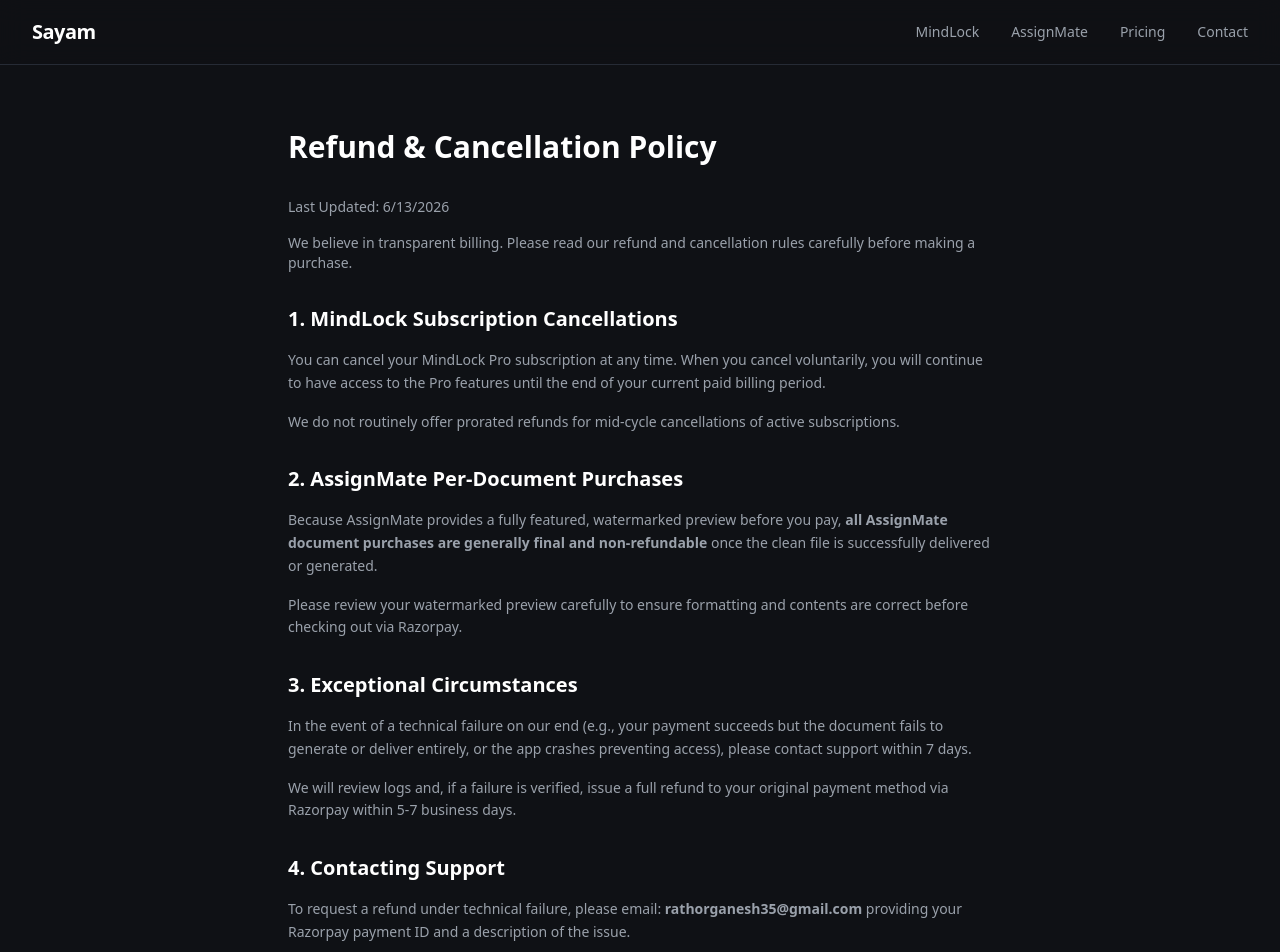
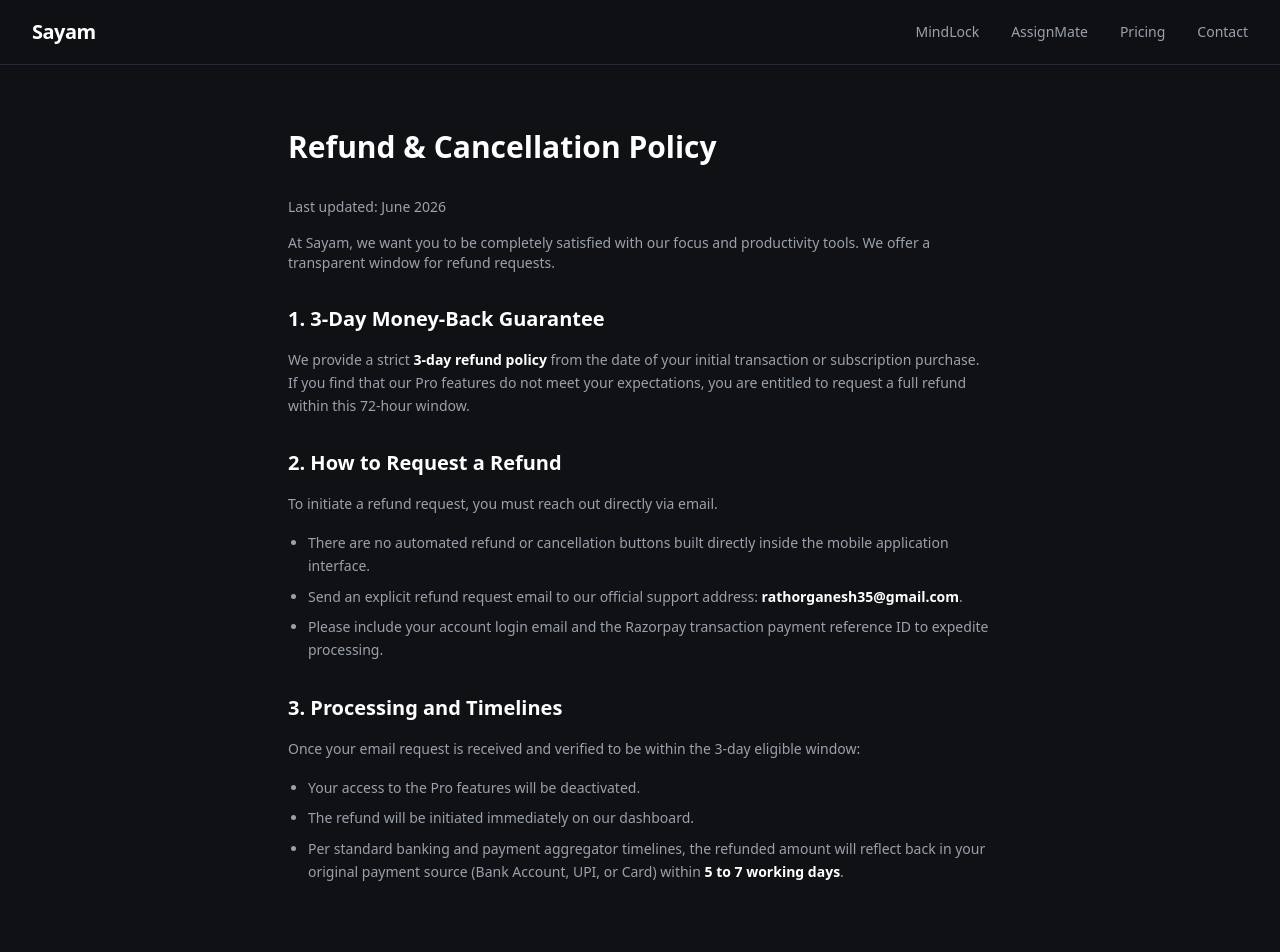
Before and after one commit to Ganeshrath/sus-production, a React (Vite) app: page /refund in a window 1280 px wide. Shown: the top 952 px of the page. Built offline with nearby package versions, Linux system fonts and the light colour scheme.

Commit message:
feat: add shipping policy and update site information
- Introduce a new Shipping & Delivery page
- Update operator name and contact details
- Refresh legal policy timestamps and refund terms

```diff
--- a/src/App.tsx
+++ b/src/App.tsx
@@ -13,6 +13,7 @@
 import Privacy from './pages/Privacy';
 import Terms from './pages/Terms';
 import Refund from './pages/Refund';
+import Shipping from './pages/Shipping';
 
 export default function App() {
   return (
@@ -27,6 +28,7 @@
           <Route path="privacy" element={<Privacy />} />
           <Route path="terms" element={<Terms />} />
           <Route path="refund" element={<Refund />} />
+          <Route path="shipping-and-delivery" element={<Shipping />} />
         </Route>
       </Routes>
     </BrowserRouter>
--- a/src/components/Layout.tsx
+++ b/src/components/Layout.tsx
@@ -145,6 +145,9 @@
                 <li>
                   <Link to="/refund" className="text-sm text-muted transition-colors hover:text-primary">Refund & Cancellation</Link>
                 </li>
+                <li>
+                  <Link to="/shipping-and-delivery" className="text-sm text-muted transition-colors hover:text-primary">Shipping & Delivery</Link>
+                </li>
               </ul>
             </div>
             <div>
@@ -158,7 +161,7 @@
           </div>
           <div className="mt-12 border-t border-border pt-8 text-center md:flex md:items-center md:justify-between md:text-left">
             <p className="text-sm text-muted">
-              &copy; {new Date().getFullYear()} Ganesh Rathore. All rights reserved.
+              &copy; 2026 Ganesh Rathor. All rights reserved.
             </p>
           </div>
         </div>
--- a/src/pages/Privacy.tsx
+++ b/src/pages/Privacy.tsx
@@ -11,8 +11,8 @@
         <h1 className="text-3xl font-bold text-white mb-8">Privacy Policy</h1>
 
         <div className="text-muted text-sm mb-8 space-y-4">
-          <p>Last Updated: {new Date().toLocaleDateString()}</p>
-          <p>Ganesh Rathore ("we", "our", or "us") operates the Sayam applications, including MindLock and AssignMate.</p>
+          <p>Last Updated: June 2026</p>
+          <p>Ganesh Rathor ("we", "our", or "us") operates the Sayam applications, including MindLock and AssignMate.</p>
         </div>
 
         <section className="mb-8">
--- a/src/pages/Refund.tsx
+++ b/src/pages/Refund.tsx
@@ -11,38 +11,38 @@
         <h1 className="text-3xl font-bold text-white mb-8">Refund & Cancellation Policy</h1>
 
         <div className="text-muted text-sm mb-8 space-y-4">
-          <p>Last Updated: {new Date().toLocaleDateString()}</p>
-          <p>We believe in transparent billing. Please read our refund and cancellation rules carefully before making a purchase.</p>
+          <p>Last updated: June 2026</p>
+          <p>At Sayam, we want you to be completely satisfied with our focus and productivity tools. We offer a transparent window for refund requests.</p>
         </div>
 
         <section className="mb-8">
-          <h2 className="text-xl font-semibold text-white mb-4">1. MindLock Subscription Cancellations</h2>
+          <h2 className="text-xl font-semibold text-white mb-4">1. 3-Day Money-Back Guarantee</h2>
           <div className="text-muted space-y-4 text-sm leading-relaxed">
-             <p>You can cancel your MindLock Pro subscription at any time. When you cancel voluntarily, you will continue to have access to the Pro features until the end of your current paid billing period.</p>
-             <p>We do not routinely offer prorated refunds for mid-cycle cancellations of active subscriptions.</p>
+             <p>We provide a strict <strong className="text-white">3-day refund policy</strong> from the date of your initial transaction or subscription purchase. If you find that our Pro features do not meet your expectations, you are entitled to request a full refund within this 72-hour window.</p>
           </div>
         </section>
 
         <section className="mb-8">
-          <h2 className="text-xl font-semibold text-white mb-4">2. AssignMate Per-Document Purchases</h2>
+          <h2 className="text-xl font-semibold text-white mb-4">2. How to Request a Refund</h2>
           <div className="text-muted space-y-4 text-sm leading-relaxed">
-             <p>Because AssignMate provides a fully featured, watermarked preview before you pay, <strong>all AssignMate document purchases are generally final and non-refundable</strong> once the clean file is successfully delivered or generated.</p>
-             <p>Please review your watermarked preview carefully to ensure formatting and contents are correct before checking out via Razorpay.</p>
+             <p>To initiate a refund request, you must reach out directly via email.</p>
+             <ul className="list-disc pl-5 space-y-2">
+               <li>There are no automated refund or cancellation buttons built directly inside the mobile application interface.</li>
+               <li>Send an explicit refund request email to our official support address: <strong className="text-white">rathorganesh35@gmail.com</strong>.</li>
+               <li>Please include your account login email and the Razorpay transaction payment reference ID to expedite processing.</li>
+             </ul>
           </div>
         </section>
 
         <section className="mb-8">
-          <h2 className="text-xl font-semibold text-white mb-4">3. Exceptional Circumstances</h2>
+          <h2 className="text-xl font-semibold text-white mb-4">3. Processing and Timelines</h2>
           <div className="text-muted space-y-4 text-sm leading-relaxed">
-             <p>In the event of a technical failure on our end (e.g., your payment succeeds but the document fails to generate or deliver entirely, or the app crashes preventing access), please contact support within 7 days.</p>
-             <p>We will review logs and, if a failure is verified, issue a full refund to your original payment method via Razorpay within 5-7 business days.</p>
-          </div>
-        </section>
-
-        <section className="mb-8">
-          <h2 className="text-xl font-semibold text-white mb-4">4. Contacting Support</h2>
-          <div className="text-muted space-y-4 text-sm leading-relaxed">
-             <p>To request a refund under technical failure, please email: <strong>rathorganesh35@gmail.com</strong> providing your Razorpay payment ID and a description of the issue.</p>
+             <p>Once your email request is received and verified to be within the 3-day eligible window:</p>
+             <ul className="list-disc pl-5 space-y-2">
+               <li>Your access to the Pro features will be deactivated.</li>
+               <li>The refund will be initiated immediately on our dashboard.</li>
+               <li>Per standard banking and payment aggregator timelines, the refunded amount will reflect back in your original payment source (Bank Account, UPI, or Card) within <strong className="text-white">5 to 7 working days</strong>.</li>
+             </ul>
           </div>
         </section>
       </motion.div>
--- /dev/null
+++ b/src/pages/Shipping.tsx
@@ -0,0 +1,39 @@
+import { motion } from 'motion/react';
+
+export default function Shipping() {
+  return (
+    <div className="mx-auto max-w-3xl px-4 py-16 sm:px-6 lg:px-8">
+      <motion.div
+        initial={{ opacity: 0, y: 10 }}
+        animate={{ opacity: 1, y: 0 }}
+        className="prose prose-invert prose-blue max-w-none"
+      >
+        <h1 className="text-3xl font-bold text-white mb-8">Shipping & Delivery Policy</h1>
+
+        <div className="text-muted text-sm mb-8 space-y-4">
+          <p>Last updated: June 2026</p>
+          <p>Sayam provides digital tools, mobile applications, and software-as-a-service (SaaS) products (including MindLock and AssignMate).</p>
+        </div>
+
+        <section className="mb-8">
+          <div className="text-muted space-y-4 text-sm leading-relaxed">
+             <p>
+               <strong className="text-white">Delivery Timeline:</strong> Because our products are entirely digital, no physical shipping or logistics are involved. Upon a successful payment transaction via our payment gateway partner, your premium features or subscription tiers are provisioned and unlocked instantly.
+             </p>
+             <p>
+               <strong className="text-white">Access Method:</strong> To unlock your Pro features, simply log into the Sayam mobile application using the same account credential utilized during your purchase.
+             </p>
+          </div>
+        </section>
+
+        <section className="mb-8">
+          <div className="text-muted space-y-4 text-sm leading-relaxed">
+             <p>
+               If you experience any technical delays or synchronization issues after payment execution, please contact us immediately at <strong>rathorganesh35@gmail.com</strong> with your transaction reference ID.
+             </p>
+          </div>
+        </section>
+      </motion.div>
+    </div>
+  );
+}
--- a/src/pages/Terms.tsx
+++ b/src/pages/Terms.tsx
@@ -11,8 +11,8 @@
         <h1 className="text-3xl font-bold text-white mb-8">Terms & Conditions</h1>
 
         <div className="text-muted text-sm mb-8 space-y-4">
-          <p>Last Updated: {new Date().toLocaleDateString()}</p>
-          <p>These terms and conditions outline the rules and regulations for the use of Sayam's applications (MindLock and AssignMate), operated by Ganesh Rathore.</p>
+          <p>Last Updated: June 2026</p>
+          <p>These terms and conditions outline the rules and regulations for the use of Sayam's applications (MindLock and AssignMate), operated by Ganesh Rathor.</p>
         </div>
 
         <section className="mb-8">
@@ -35,14 +35,28 @@
         <section className="mb-8">
           <h2 className="text-xl font-semibold text-white mb-4">3. Intellectual Property</h2>
           <div className="text-muted space-y-4 text-sm leading-relaxed">
-             <p>The applications, their structural code, templates, and UI are intellectual property of Ganesh Rathore. Output documents generated by AssignMate become your property upon successful payment, subject to any underlying template licensing.</p>
+             <p>The applications, their structural code, templates, and UI are intellectual property of Ganesh Rathor. Output documents generated by AssignMate become your property upon successful payment, subject to any underlying template licensing.</p>
           </div>
         </section>
 
         <section className="mb-8">
           <h2 className="text-xl font-semibold text-white mb-4">4. Limitation of Liability</h2>
           <div className="text-muted space-y-4 text-sm leading-relaxed">
-             <p>In no event shall Ganesh Rathore be liable for any indirect, incidental, special, consequential or punitive damages, including without limitation, loss of profits, data, use, goodwill, or other intangible losses, resulting from your access to or use of or inability to access or use the services.</p>
+             <p>In no event shall Ganesh Rathor be liable for any indirect, incidental, special, consequential or punitive damages, including without limitation, loss of profits, data, use, goodwill, or other intangible losses, resulting from your access to or use of or inability to access or use the services.</p>
+          </div>
+        </section>
+
+        <section className="mb-8">
+          <h2 className="text-xl font-semibold text-white mb-4">5. Age Restriction & Eligibility</h2>
+          <div className="text-muted space-y-4 text-sm leading-relaxed">
+             <p>By accessing or using the services provided by Sayam, you represent and warrant that you are at least 13 years of age. If you are under the age of 18, you review these terms with your parent or legal guardian to ensure understanding and compliance.</p>
+          </div>
+        </section>
+
+        <section className="mb-8">
+          <h2 className="text-xl font-semibold text-white mb-4">6. Governing Law & Jurisdiction</h2>
+          <div className="text-muted space-y-4 text-sm leading-relaxed">
+             <p>These Terms & Conditions and your utilization of the Sayam platform shall be governed by and construed in accordance with the laws of India. Any legal disputes or claims arising hereunder shall be subject to the exclusive jurisdiction of the courts located in Neemuch, Madhya Pradesh.</p>
           </div>
         </section>
       </motion.div>
```
Also changed, not shown: src/pages/Contact.tsx (+10 -9 lines).
